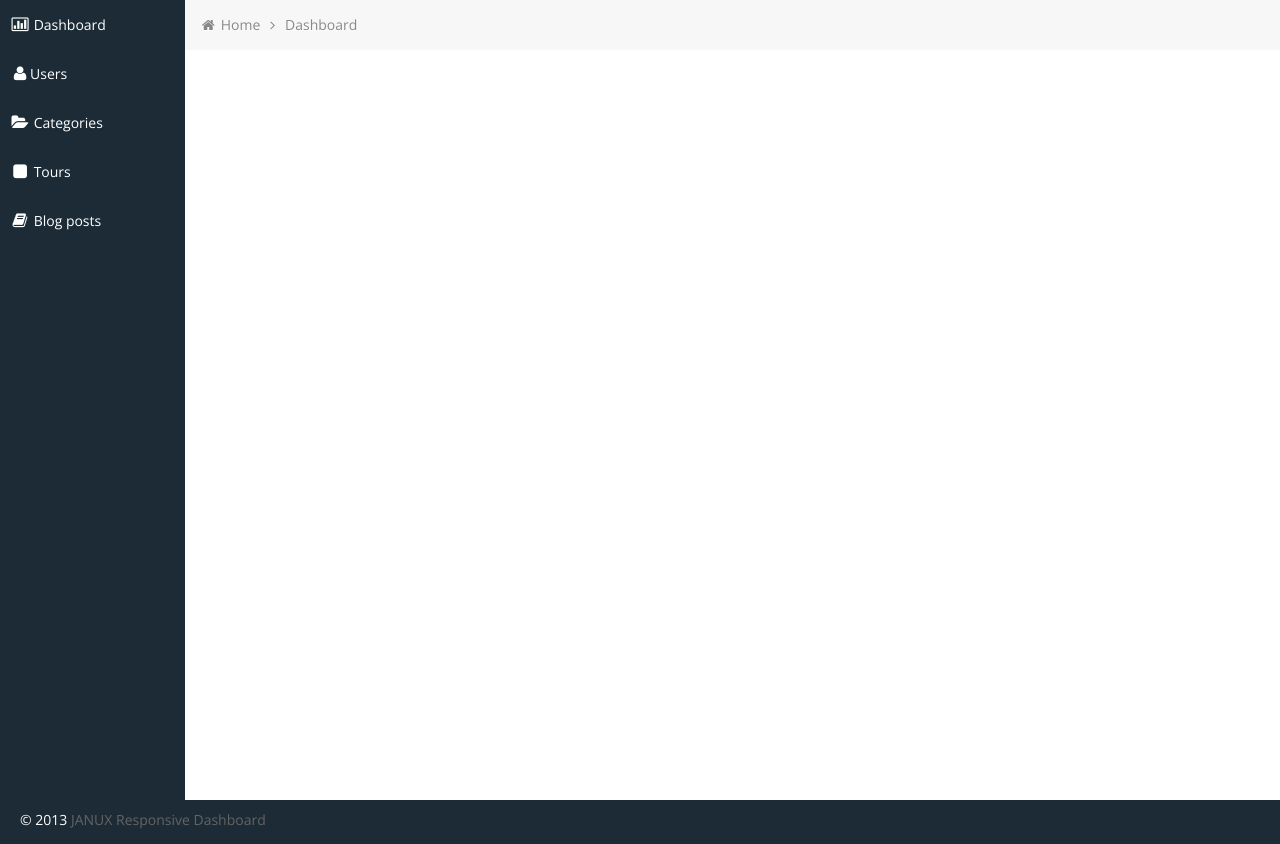
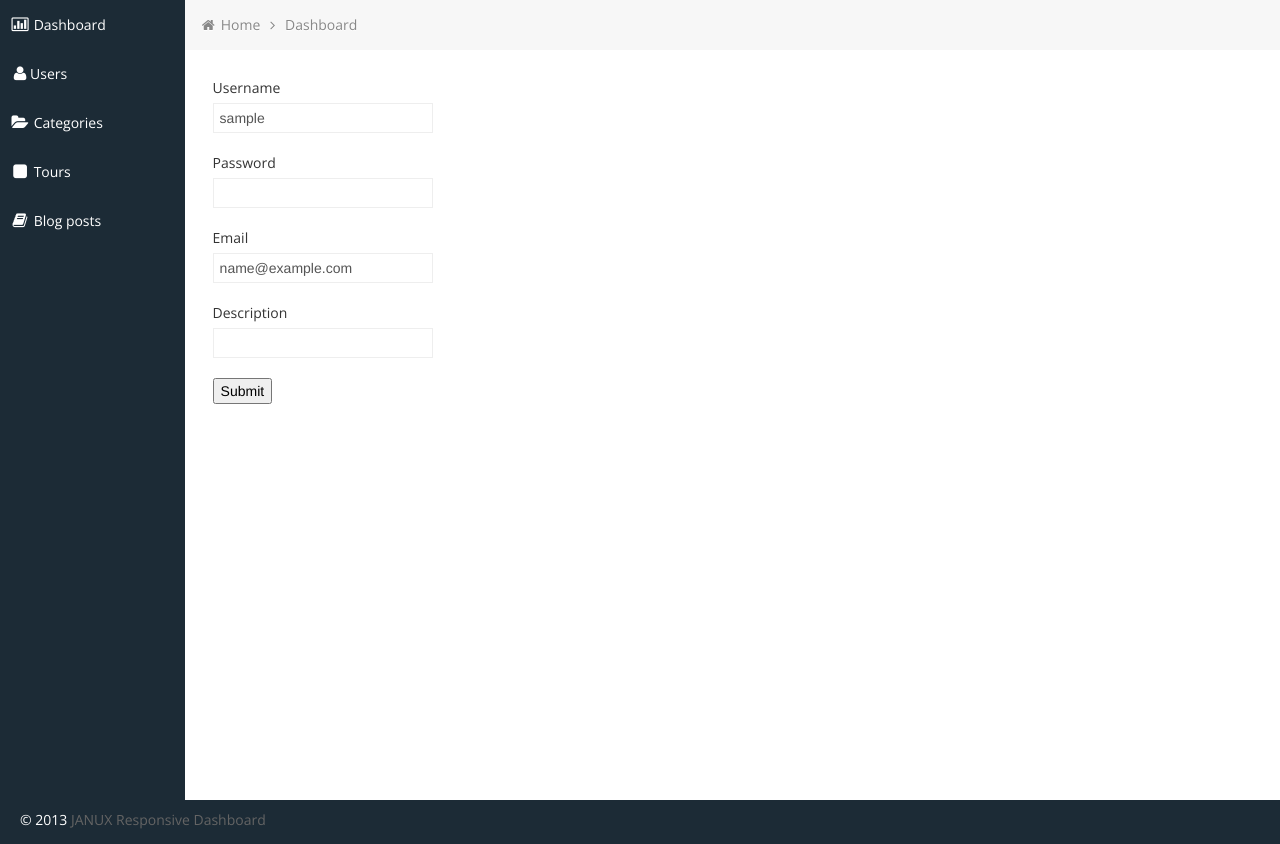
Before and after one commit to dbcdeathdreamer/SoftAcad, a PHP site: page /editUser.php?id=1 in a window 1280 px wide. Shown: the part 51-895 px from the top of the page. Run offline with PHP 8.4, Linux system fonts and the light colour scheme; the visitor is signed in with stand-in values (Sample User, id 1).

Commit message:
users list

```diff
--- a/admin/addUser.php
+++ b/admin/addUser.php
@@ -55,8 +55,6 @@ if(isset($_POST['createUser'])) {
 
 
         <form action="" method="post">
-
-
             <div class="control-group <?php echo (array_key_exists('username', $errors))? 'error' : ''; ?>">
                 <label class="control-label" for="inputError">Username</label>
                 <div class="controls">
--- a/admin/editUser.php
+++ b/admin/editUser.php
@@ -5,14 +5,54 @@ if (!loggedIn()) {
     header('Location: login.php');
 }
 
+if(!isset($_GET['id'])) {
+   header('Location: users.php');
+}
+
+$user = getUserById($_GET['id']);
+
+if(is_null($user)) {
+    header('Location: users.php');
+}
+
+$insertInfo = array(
+    'username' => $user['username'],
+    'password' => '',
+    'email'    => $user['email'],
+    'description' => $user['description']
+);
+
+$errors = array();
+
+if(isset($_POST['editUser'])) {
+
+    $insertInfo = array(
+        'username' => (isset($_POST['username']))? $_POST['username'] : '',
+        'password' => (isset($_POST['password']))? $_POST['password'] : '',
+        'email'    => (isset($_POST['email']))? $_POST['email'] : '',
+        'description' => (isset($_POST['description']))? $_POST['description'] : ''
+    );
+
+    $errors = validateUserInput($insertInfo);
+
+    if (empty($errors)) {
+        editUser($user['id'], $insertInfo);
+        $_SESSION['flashMessage'] = 'You have 1 affected row';
+        header('Location: users.php');
+    }
+
+
+} ?>
+
+
+<?php
+
 require_once('common/sidebar.php');
 
 ?>
 
     <!-- start: Content -->
     <div id="content" class="span10">
-
-
         <ul class="breadcrumb">
             <li>
                 <i class="icon-home"></i>
@@ -23,6 +63,49 @@ require_once('common/sidebar.php');
         </ul>
 
 
+        <form action="" method="post">
+            <div class="control-group <?php echo (array_key_exists('username', $errors))? 'error' : ''; ?>">
+                <label class="control-label" for="inputError">Username</label>
+                <div class="controls">
+                    <input type="text" id="inputError" name="username" value="<?php echo $insertInfo['username']; ?>">
+                    <?php if (array_key_exists('username', $errors)): ?>
+                        <span class="help-inline"><?php echo $errors['username']; ?></span>
+                    <?php  endif; ?>
+                </div>
+            </div>
+            <div class="control-group <?php echo (array_key_exists('password', $errors))? 'error' : ''; ?>">
+                <label class="control-label" for="inputError">Password</label>
+                <div class="controls">
+                    <input type="password" id="inputError" name="password">
+                    <?php if (array_key_exists('password', $errors)): ?>
+                        <span class="help-inline"><?php echo $errors['password']; ?></span>
+                    <?php  endif; ?>
+                </div>
+            </div>
+            <div class="control-group <?php echo (array_key_exists('email', $errors))? 'error' : ''; ?>">
+                <label class="control-label" for="inputError">Email</label>
+                <div class="controls">
+                    <input type="text" id="inputError" name="email" value="<?php echo $insertInfo['email']; ?>">
+                    <?php if (array_key_exists('email', $errors)): ?>
+                        <span class="help-inline"><?php echo $errors['email']; ?></span>
+                    <?php  endif; ?>
+                </div>
+            </div>
+            <div class="control-group <?php echo (array_key_exists('description', $errors))? 'error' : ''; ?>">
+                <label class="control-label" for="inputError">Description</label>
+                <div class="controls">
+                    <input type="text" id="inputError" name="description" value="<?php echo $insertInfo['description']; ?>">
+                    <?php if (array_key_exists('description', $errors)): ?>
+                        <span class="help-inline"><?php echo $errors['description']; ?></span>
+                    <?php  endif; ?>
+                </div>
+            </div>
+            <input type="submit" name="editUser" />
+        </form>
+
+
+
+
     </div>
 
 
--- a/admin/function.php
+++ b/admin/function.php
@@ -49,4 +49,41 @@ function validateUserInput($input)
 }
 
 
+function getUserById($id)
+{
+    global $connection;
+
+    $result = mysqli_query($connection, "
+        SELECT * FROM users WHERE id = {$id}
+    ");
+
+    $array = mysqli_fetch_assoc($result);
+
+    return $array;
+}
+
+function editUser($id, $insertData)
+{
+    global $connection;
+
+    $result = mysqli_query($connection, "
+        UPDATE users
+        SET
+        username = '{$insertData['username']}',
+        email = '{$insertData['email']}',
+        description = '{$insertData['description']}'
+        WHERE id = {$id}
+    ");
+}
+
+function deleteUser($id)
+{
+    global $connection;
+
+    $result = mysqli_query($connection, "
+       DELETE FROM `users` WHERE `id`= {$id}
+    ");
+
+}
+
 ?>
--- a/admin/users.php
+++ b/admin/users.php
@@ -52,10 +52,10 @@ require_once('common/sidebar.php');
                             <td class="center"><?php echo $user['description']; ?></td>
                             <td class="center">
 
-                                <a class="btn btn-info" href="#">
+                                <a class="btn btn-info" href="editUser.php?id=<?php echo $user['id']; ?>">
                                     <i class="halflings-icon white edit"></i>
                                 </a>
-                                <a class="btn btn-danger" href="#">
+                                <a class="btn btn-danger" href="deleteUser.php?id=<?php echo $user['id']; ?>">
                                     <i class="halflings-icon white trash"></i>
                                 </a>
                             </td>
```
Also changed, not shown: admin/deleteUser.php (+12 -22 lines).
